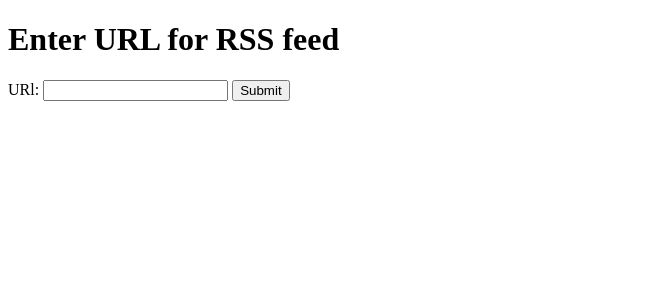
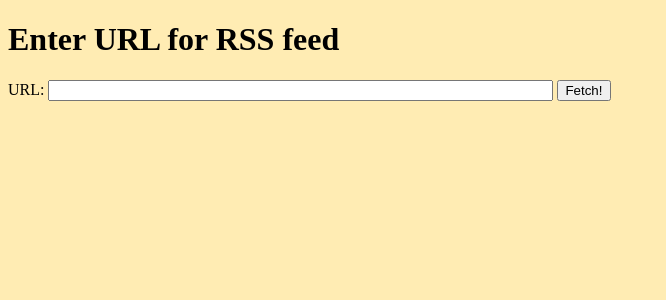
Before and after one commit to RashiBisen/RSSFeedParser, a Flask app: page / in a window 1280 px wide. Shown: the top 300 px of the page, without its empty margins (0-666 px from the left). Run offline with Flask 2, Linux system fonts and the light colour scheme.

Commit message:
second commit

```diff
--- a/templates/index.html
+++ b/templates/index.html
@@ -2,6 +2,7 @@
 <html>
 
 <head>
+	<link rel="stylesheet" href="{{ url_for('static', filename='css/template.css') }}">
   <title>RSS Reader</title>
   <meta charset="UTF-8">
 </head>
@@ -9,9 +10,10 @@
 <body>
 <H1> Enter URL for RSS feed</H1>
 <form action="/result" method = "POST">
-	URl:
-	<input type="text" name="url">
-	<input type="submit">
+	<div>
+		URL: <input type="url" name="url" size="60">
+	<input type="submit" value="Fetch!">
+	</div>
 </form>
 
 </body>
```
